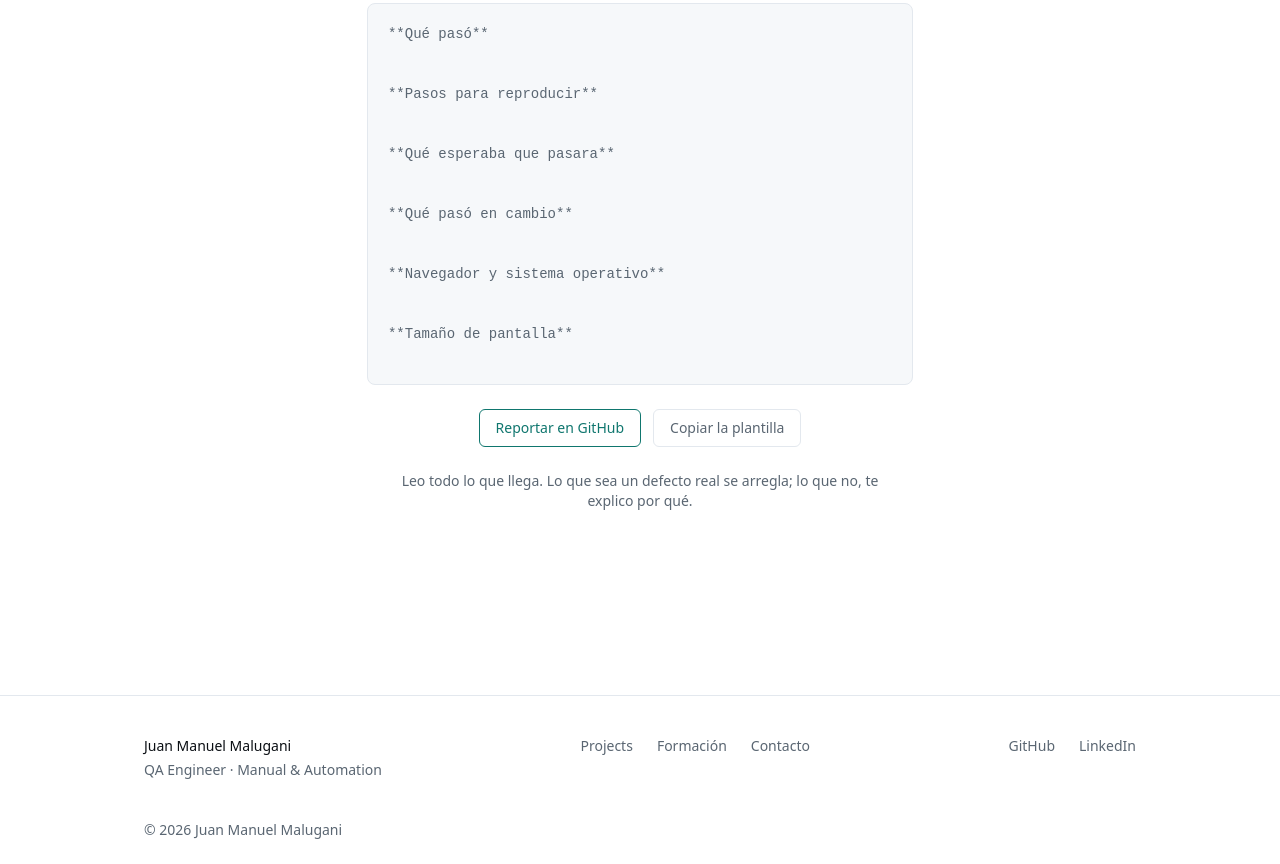
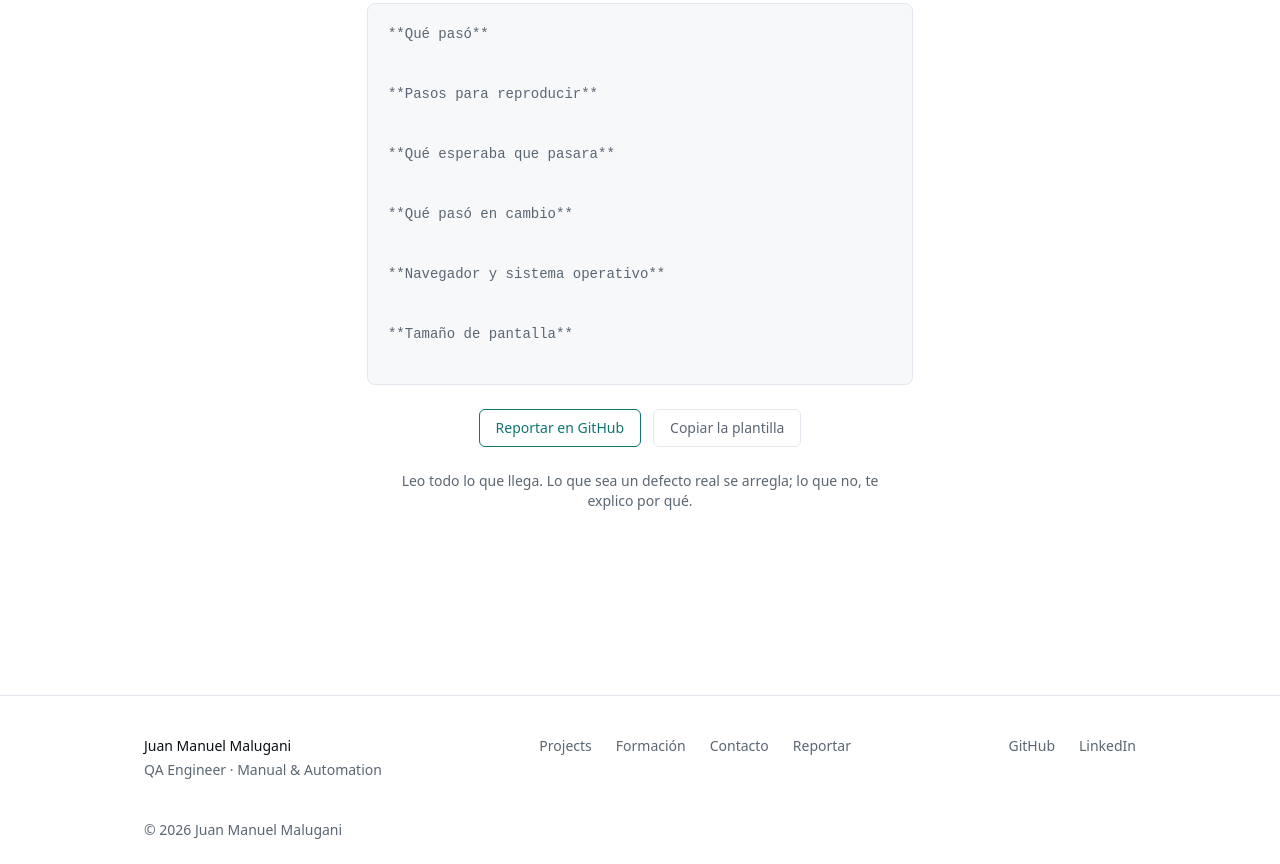
Before and after one commit to Malu-gani/portfolio, an Astro site: page /es in a window 1280 px wide. Shown: the part 4074-4938 px from the top of the page. Built offline with nearby package versions, Linux system fonts and the light colour scheme; Astro itself is replaced by a stand-in of ours.

Commit message:
feat: el pie enlaza la seccion para reportar un problema

```diff
--- a/src/components/Footer.astro
+++ b/src/components/Footer.astro
@@ -7,12 +7,14 @@ const t = useTranslations(lang);
 const anio = new Date().getFullYear();
 const home = `/${lang}/`;
 
-// Tres secciones y no las seis del navbar: el pie repite los destinos que
+// Cuatro secciones y no las seis del navbar: el pie repite los destinos que
 // alguien busca cuando terminó de leer, no duplica la navegación entera.
+// Reportar entra por ese mismo criterio -- es algo que se busca al final.
 const secciones = [
   { id: 'proyectos', texto: t('nav.proyectos') },
   { id: 'formacion', texto: t('nav.formacion') },
   { id: 'contacto', texto: t('nav.contacto') },
+  { id: 'reportar', texto: t('nav.reportar') },
 ];
 
 const redes = [
--- a/tests/e2e/navegacion.spec.ts
+++ b/tests/e2e/navegacion.spec.ts
@@ -44,7 +44,7 @@ test.describe('Navegación', () => {
     const pie = page.getByTestId('pie');
     await expect(pie.getByTestId('pie-github')).toHaveAttribute('href', /github\.com/);
     await expect(pie.getByTestId('pie-linkedin')).toHaveAttribute('href', /linkedin\.com/);
-    await expect(pie.getByTestId('pie-secciones').getByRole('link')).toHaveCount(3);
+    await expect(pie.getByTestId('pie-secciones').getByRole('link')).toHaveCount(4);
   });
 });
 
```
